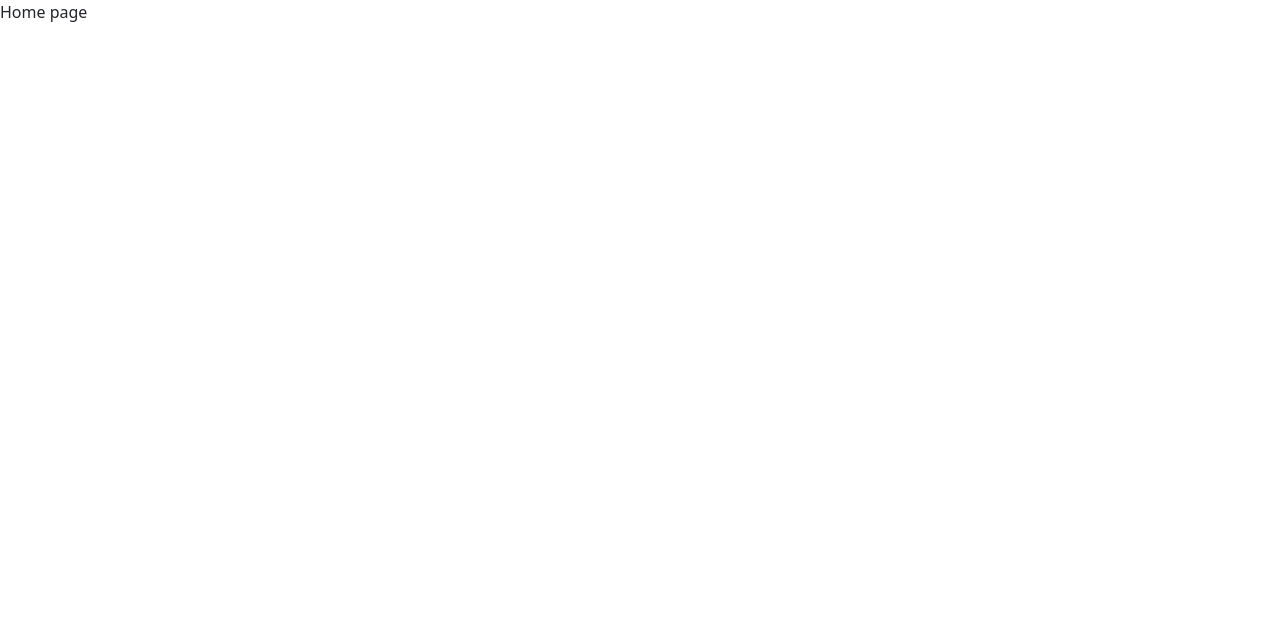
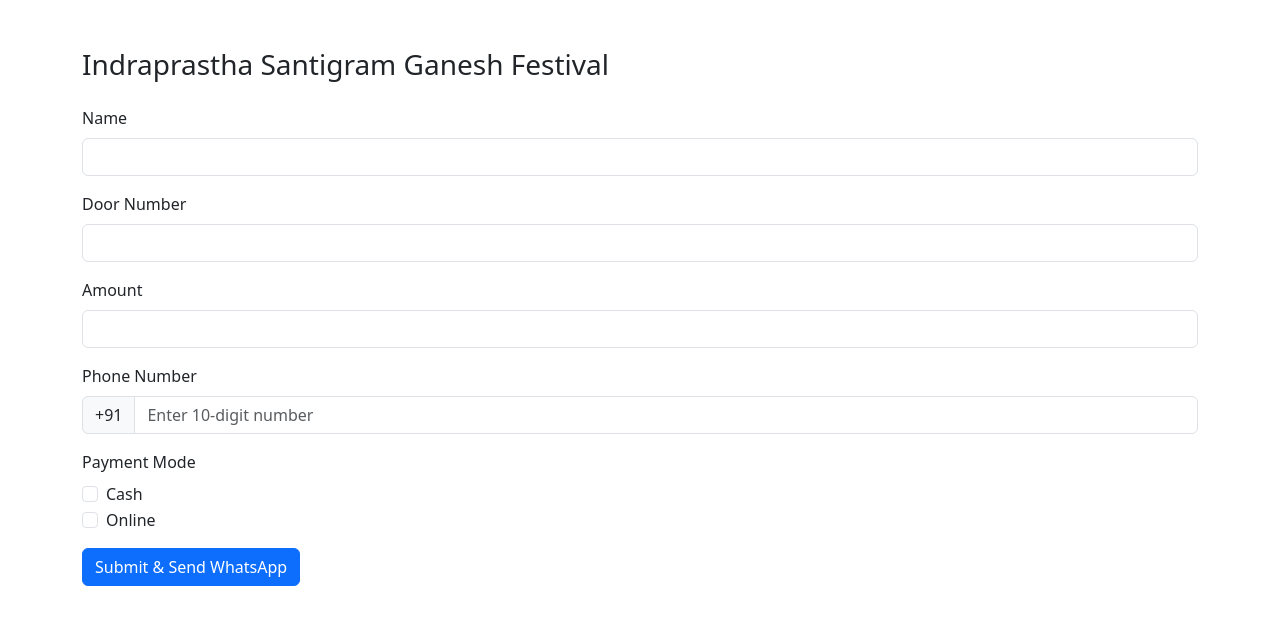
Before and after one commit to srinvasu/VinayakFest, a Next.js app: page / in a window 1280 px wide. Shown: the top 624 px of the page. Built offline with nearby package versions, Linux system fonts and the light colour scheme.

Commit message:
add pdf generator and whatsapp submission form

```diff
--- a/pages/index.js
+++ b/pages/index.js
@@ -1,6 +1,155 @@
+// src/components/CustomFormWithPDF.js
+import React, { useState } from "react";
+import { jsPDF } from "jspdf";
+
 const Home = () => {
-	return(
-        <div>Home page</div>
-    );
+  const [formData, setFormData] = useState({
+    name: "",
+    doorNumber: "",
+    amount: "",
+    phone: "",
+    paymentMode: "",
+  });
+
+  const handleChange = (e) => {
+    const { name, value } = e.target;
+    setFormData((prev) => ({
+      ...prev,
+      [name]: value,
+    }));
+  };
+
+  const handleCheckboxChange = (mode) => {
+    setFormData((prev) => ({
+      ...prev,
+      paymentMode: prev.paymentMode === mode ? "" : mode,
+    }));
+  };
+
+  const generatePDF = () => {
+    const doc = new jsPDF();
+    doc.text(`Payment Receipt`, 10, 10);
+    doc.text(`Name: ${formData.name}`, 10, 20);
+    doc.text(`Door Number: ${formData.doorNumber}`, 10, 30);
+    doc.text(`Amount: ₹${formData.amount}`, 10, 40);
+    doc.text(`Phone: +91${formData.phone}`, 10, 50);
+    doc.text(`Payment Mode: ${formData.paymentMode}`, 10, 60);
+    doc.save("payment-details.pdf");
+  };
+
+  const handleSubmit = (e) => {
+    e.preventDefault();
+    if (!formData.paymentMode) {
+      alert("Please select a payment mode.");
+      return;
+    }
+
+    generatePDF();
+
+    const message = `Hello, here is the payment info:\nName: ${formData.name}\nDoor No: ${formData.doorNumber}\nAmount: ₹${formData.amount}\nPayment Mode: ${formData.paymentMode}`;
+    const whatsappUrl = `https://wa.me/91${
+      formData.phone
+    }?text=${encodeURIComponent(message)}`;
+    window.open(whatsappUrl, "_blank");
+
+    setFormData({
+      name: "",
+      doorNumber: "",
+      amount: "",
+      phone: "",
+      paymentMode: "",
+    });
+  };
+  return (
+    <div className="container mt-5">
+      <h3 className="mb-4">Indraprastha Santigram Ganesh Festival</h3>
+      <form onSubmit={handleSubmit}>
+        <div className="mb-3">
+          <label className="form-label">Name</label>
+          <input
+            type="text"
+            className="form-control"
+            name="name"
+            value={formData.name}
+            onChange={handleChange}
+            required
+          />
+        </div>
+
+        <div className="mb-3">
+          <label className="form-label">Door Number</label>
+          <input
+            type="text"
+            className="form-control"
+            name="doorNumber"
+            value={formData.doorNumber}
+            onChange={handleChange}
+            required
+          />
+        </div>
+
+        <div className="mb-3">
+          <label className="form-label">Amount</label>
+          <input
+            type="number"
+            className="form-control"
+            name="amount"
+            value={formData.amount}
+            onChange={handleChange}
+            required
+          />
+        </div>
+
+        <div className="mb-3">
+          <label className="form-label">Phone Number</label>
+          <div className="input-group">
+            <span className="input-group-text">+91</span>
+            <input
+              type="tel"
+              className="form-control"
+              name="phone"
+              value={formData.phone}
+              onChange={handleChange}
+              required
+              pattern="[0-9]{10}"
+              placeholder="Enter 10-digit number"
+            />
+          </div>
+        </div>
+
+        <div className="mb-3">
+          <label className="form-label">Payment Mode</label>
+          <div className="form-check">
+            <input
+              className="form-check-input"
+              type="checkbox"
+              id="cash"
+              checked={formData.paymentMode === "Cash"}
+              onChange={() => handleCheckboxChange("Cash")}
+            />
+            <label className="form-check-label" htmlFor="cash">
+              Cash
+            </label>
+          </div>
+          <div className="form-check">
+            <input
+              className="form-check-input"
+              type="checkbox"
+              id="online"
+              checked={formData.paymentMode === "Online"}
+              onChange={() => handleCheckboxChange("Online")}
+            />
+            <label className="form-check-label" htmlFor="online">
+              Online
+            </label>
+          </div>
+        </div>
+
+        <button type="submit" className="btn btn-primary">
+          Submit & Send WhatsApp
+        </button>
+      </form>
+    </div>
+  );
 };
 export default Home;
```
Also changed, not shown: package.json (+6 -5 lines), 1 other file (tests, documents, lock files or other folders).
